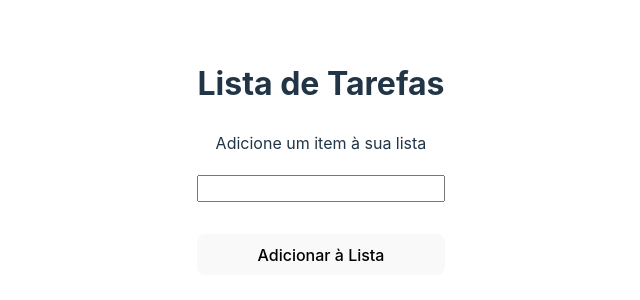
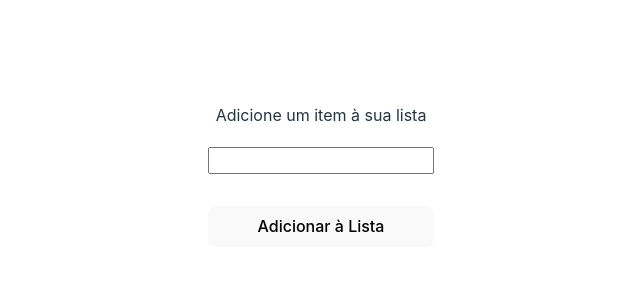
Before and after one commit to MilenaRizzi/projetos-senai, a React (Vite) app in the folder modulo01/semana9/lista-tarefas/: page / in a window 1280 px wide. Shown: the part 216-516 px from the top of the page, without its empty margins (319-959 px from the left). Built offline with nearby package versions, Linux system fonts and the light colour scheme.

Commit message:
Update App.tsx

```diff
--- a/modulo01/semana9/lista-tarefas/src/App.tsx
+++ b/modulo01/semana9/lista-tarefas/src/App.tsx
@@ -5,7 +5,7 @@ import { TaskList } from "./components/TaskList";
 function App() {
   return (
     <div>
-      <Header title="Lista de Tarefas" />
+      <Header />
       <TaskList />
     </div>
   );
```
